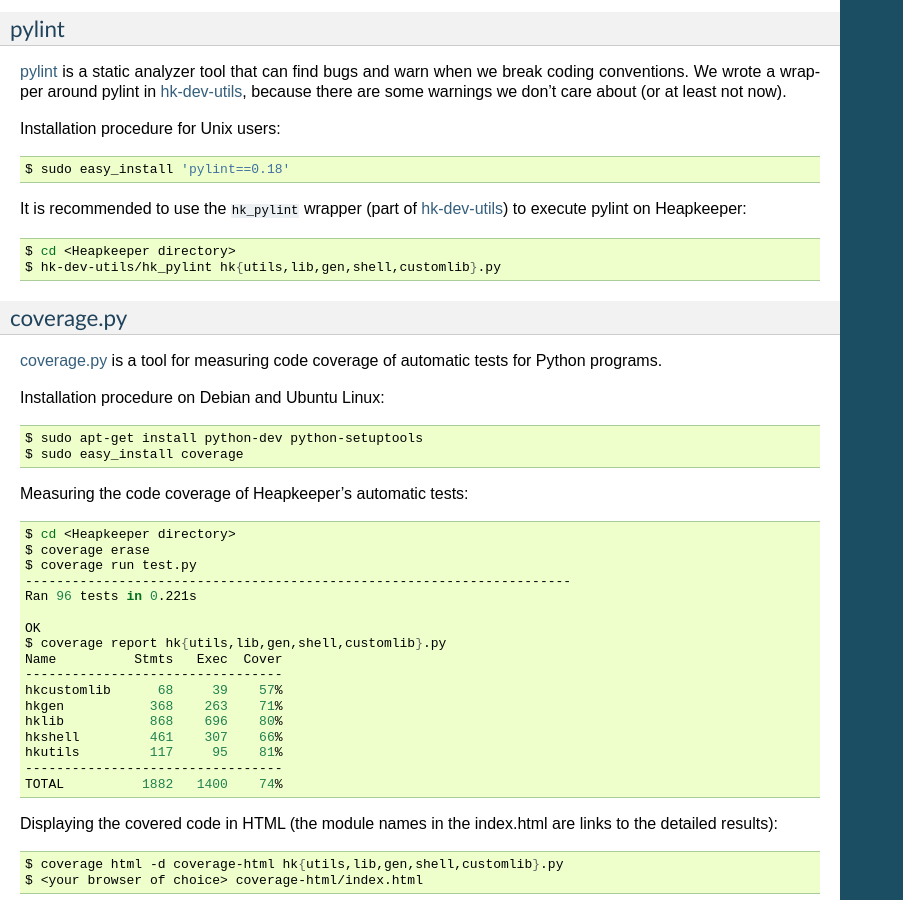
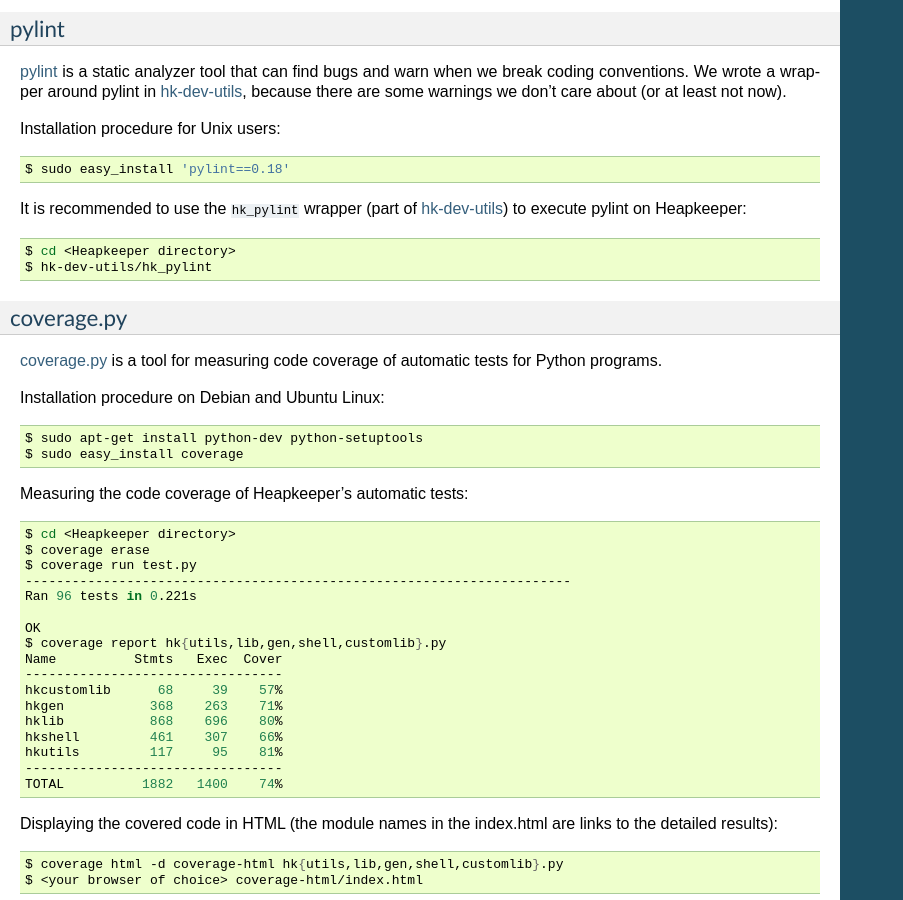
Before and after one commit to hcs42/heapkeeper-old, a Sphinx documentation site: the page built from doc/development.rst, in a window 1280 px wide and 900 px high, scrolled down 1190 px. Shown: the whole window, without its empty margins (0-903 px from the left). Built offline with Sphinx 7.4.7, drawn with Linux system fonts in a browser that asks for light colours; some of the changed text lies outside the part shown.

Commit message:
DevDoc: hk_pylint does not need arguments
[developer documentation]

```diff
--- a/doc/development.rst
+++ b/doc/development.rst
@@ -103,7 +103,7 @@ It is recommended to use the ``hk_pylint`` wrapper (part of
 :ref:`hk-dev-utils`) to execute pylint on Heapkeeper::
 
     $ cd <Heapkeeper directory>
-    $ hk-dev-utils/hk_pylint hk{utils,lib,gen,shell,customlib}.py
+    $ hk-dev-utils/hk_pylint
 
 __ http://www.logilab.org/857
 
@@ -221,7 +221,7 @@ Developing code and committing it to the local repository
 #. Write the code (``*.py``) and the unit test (in ``test_*.py``) in parallel.
 #. Execute :ref:`pylint` to find problems::
 
-    $ hk-dev-utils/hk_pylint modifiedmodule1.py modifiedmodule2.py
+    $ hk-dev-utils/hk_pylint
 
 #. Execute the unit test suite including the test you just wrote::
 
```
